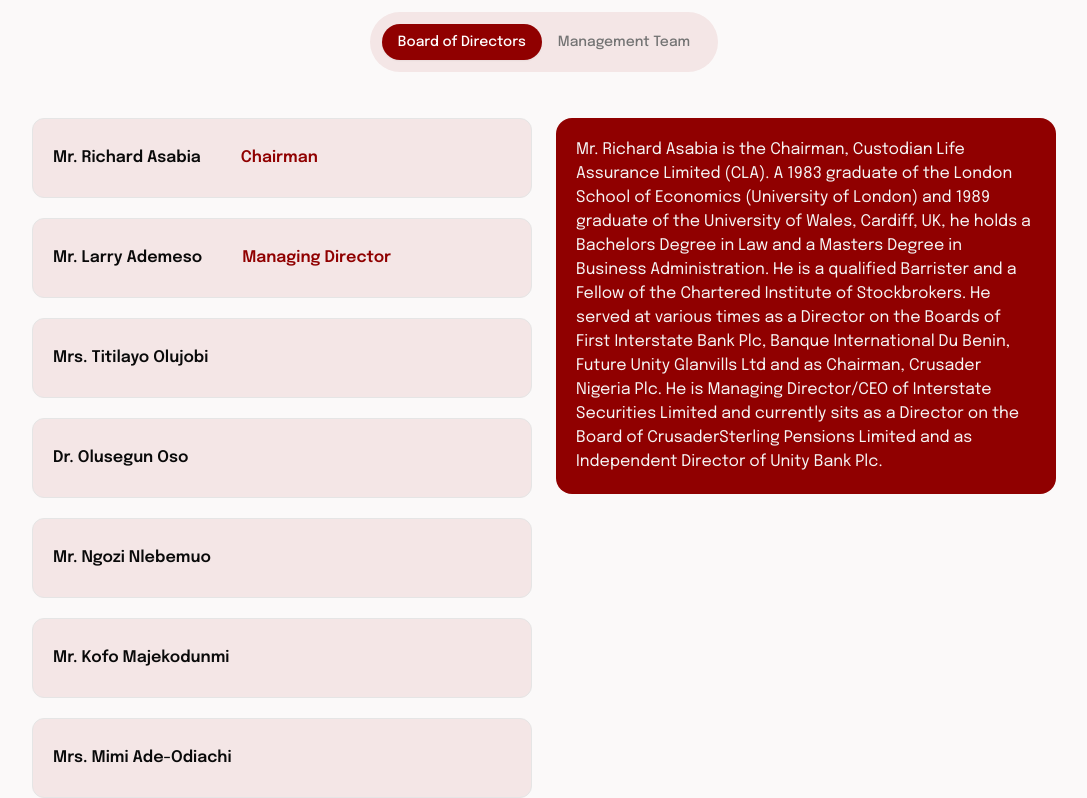
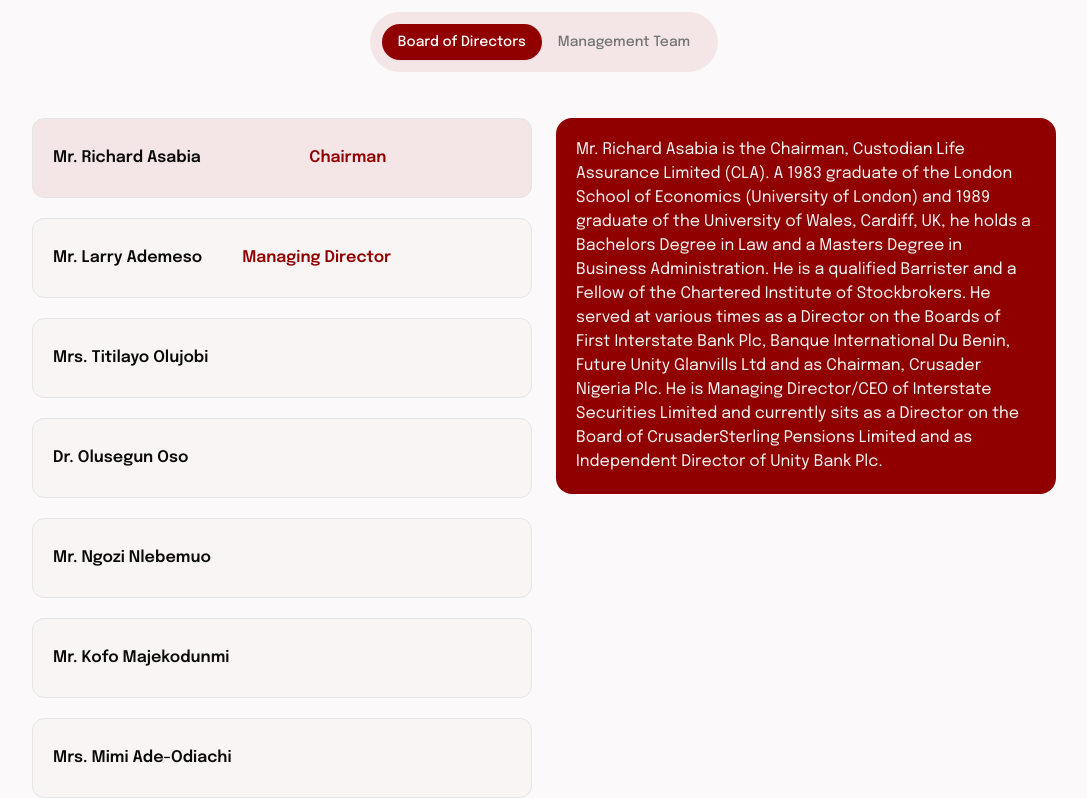
Before and after one commit to kngtee/test-web, a React (Vite) app: page /about-us in a window 1280 px wide. Shown: the part 2070-2868 px from the top of the page, without its empty margins (96-1183 px from the left). Built offline with nearby package versions, Linux system fonts and the light colour scheme; some icons are missing.

Commit message:
active state done

```diff
--- a/src/components/AboutUs/ExecList.tsx
+++ b/src/components/AboutUs/ExecList.tsx
@@ -1,5 +1,5 @@
 /* eslint-disable @typescript-eslint/no-explicit-any */
-import { executives} from "@/assets/data/executives";
+import { executives } from "@/assets/data/executives";
 import { useState } from "react";
 import { FaCircle } from "react-icons/fa6";
 
@@ -13,7 +13,11 @@
         <div className="mt-[38px]">
           {executives.map((item: any, index: number) => (
             <div
-              className="p-3 lg:p-5 rounded-[12px] border border-solid bg-[#F4E6E6] mb-5 cursor-pointer flex items-center justify-start gap-10 h-[80px] w-[500px] "
+              className={`p-3 lg:p-5 rounded-[12px] border border-solid ${
+                active === index ? "bg-[#F4E6E6]" : "bg-[#FAF5F5]"
+              } mb-5 cursor-pointer flex items-center ${
+                active === index ? "justify-between" : "justify-start"
+              } gap-10 h-[80px] w-[500px] `}
               onClick={() => {
                 setDesc(item.desc);
                 setActive(index);
--- a/src/components/AboutUs/MgtList.tsx
+++ b/src/components/AboutUs/MgtList.tsx
@@ -13,7 +13,11 @@
           <div className="mt-[38px]">
             {management.map((item: any, index: number) => (
               <div
-                className="p-3 lg:p-5 rounded-[12px] border border-solid bg-[#F4E6E6] mb-5 cursor-pointer flex items-center justify-start gap-10 h-[80px] w-[500px] "
+              className={`p-3 lg:p-5 rounded-[12px] border border-solid ${
+                active === index ? "bg-[#F4E6E6]" : "bg-[#FAF5F5]"
+              } mb-5 cursor-pointer flex items-center ${
+                active === index ? "justify-between" : "justify-start"
+              } gap-10 h-[80px] w-[500px] `}
                 onClick={() => {
                   setDesc(item.desc);
                   setActive(index);
```
